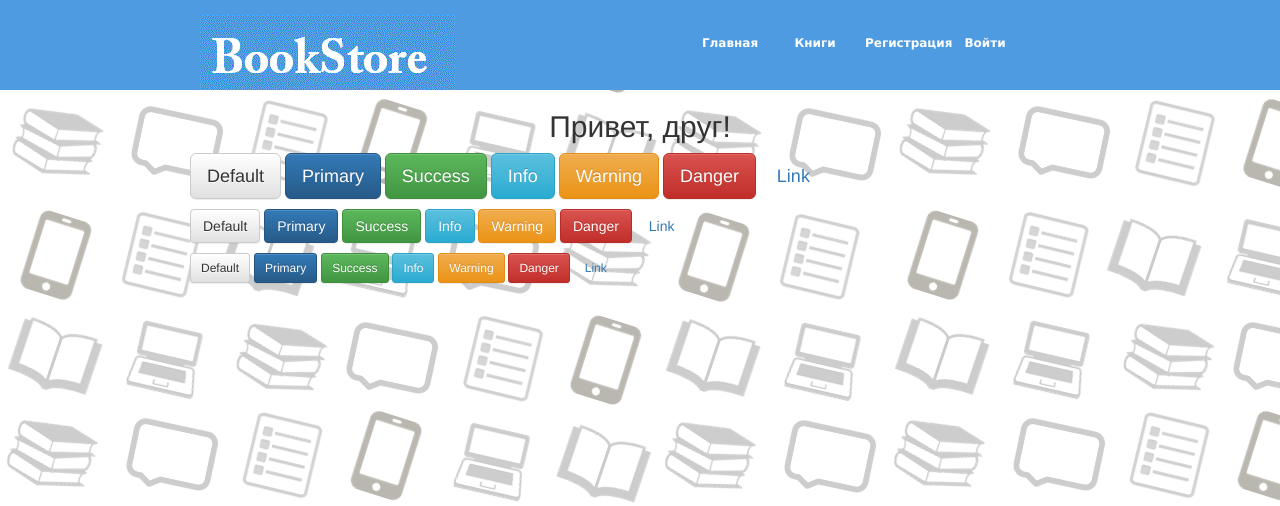
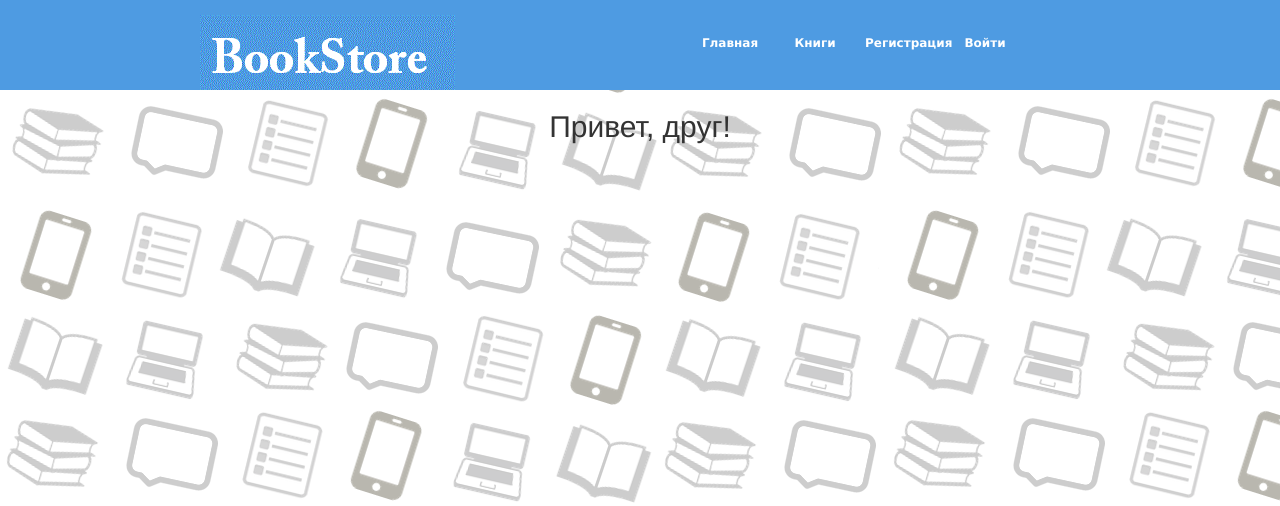
Before and after one commit to Lunthu/BookStore, a Django app: page / in a window 1280 px wide. Shown: the top 506 px of the page. Run offline with Django 3.2, Linux system fonts and the light colour scheme; some libraries are stand-ins or nearby versions.

Commit message:
Круто!

```diff
--- a/blog/templates/First.html
+++ b/blog/templates/First.html
@@ -11,31 +11,6 @@
 {% if user.is_anonymous %}
 <div class="center"><h2>Привет, друг!</h2></div>
 {% endif %}
-   <p>
-        <button type="button" class="btn btn-lg btn-default">Default</button>
-        <button type="button" class="btn btn-lg btn-primary">Primary</button>
-        <button type="button" class="btn btn-lg btn-success">Success</button>
-        <button type="button" class="btn btn-lg btn-info">Info</button>
-        <button type="button" class="btn btn-lg btn-warning">Warning</button>
-        <button type="button" class="btn btn-lg btn-danger">Danger</button>
-        <button type="button" class="btn btn-lg btn-link">Link</button>
-      </p>
-      <p>
-        <button type="button" class="btn btn-default">Default</button>
-        <button type="button" class="btn btn-primary">Primary</button>
-        <button type="button" class="btn btn-success">Success</button>
-        <button type="button" class="btn btn-info">Info</button>
-        <button type="button" class="btn btn-warning">Warning</button>
-        <button type="button" class="btn btn-danger">Danger</button>
-        <button type="button" class="btn btn-link">Link</button>
-      </p>
-      <p>
-        <button type="button" class="btn btn-sm btn-default">Default</button>
-        <button type="button" class="btn btn-sm btn-primary">Primary</button>
-        <button type="button" class="btn btn-sm btn-success">Success</button>
-        <button type="button" class="btn btn-sm btn-info">Info</button>
-        <button type="button" class="btn btn-sm btn-warning">Warning</button>
-        <button type="button" class="btn btn-sm btn-danger">Danger</button>
-        <button type="button" class="btn btn-sm btn-link">Link</button>
+
 
 {% endblock %}
--- a/blog/templates/Items.html
+++ b/blog/templates/Items.html
@@ -24,7 +24,7 @@
 <br>
 <div><b>Описание: </b>{{item.item_description}}</div>
 <br>
-<div class = "center"><a href="{% url 'create_order' item_id=item.id %}"><button type="button" class="btn btn-primary">Купить эту книгу!</button></a></div>
+<div class = "center"><a href="{% url 'create_order' item_id=item.id %}"><button type="button" class="btn btn-primary" name="item_id" value="{{ item.id }}">Купить эту книгу!</button></a></div>
 </div>
 
 
--- a/blog/templates/register.html
+++ b/blog/templates/register.html
@@ -9,7 +9,7 @@
 
 <div class="center">
 
-      < class="form-signin" role="form" action="", method="post">
+      <form class="form-signin" role="form" action="", method="post">
         <h2 class="form-signin-heading">Регистрация</h2>
          {% csrf_token %}
 
--- a/blog/views.py
+++ b/blog/views.py
@@ -4,7 +4,7 @@ from django.views.generic.base import View
 from blog.models import Orders, Items
 from blog.forms import RegistrationForm, BookForm, OrderForm
 from django.contrib.auth.models import User
-from django.http import HttpResponse, HttpResponseRedirect, JsonResponse
+from django.http import HttpResponse, HttpRequest, HttpResponseRedirect, JsonResponse
 from django.core.exceptions import ObjectDoesNotExist
 from django.contrib.auth.decorators import login_required
 
@@ -147,14 +147,25 @@ class OrderListView(TemplateView):
 
 
 class OrderCreate(CreateView):
+
+    # def dispatch(self, request, *args, **kwargs):
+    #     print(request)
+    #     print(kwargs)
+    #     return super().dispatch(request, *args, **kwargs)
+
     form_class = OrderForm
     success_url = '/orders/'
     template_name = 'order_create.html'
 
+    def get_context_data(self, **kwargs):
+
+        context = super().get_context_data(**kwargs)
+        context['item'] = Items.objects.get(id=self.kwargs['item_id'])
+        return context
+
     def form_valid(self, form):
-        Orders.objects.create(user_id=self.request.user, order_status = 'p', item_id = Items.objects.get(id=1), **form.cleaned_data)
+        Orders.objects.create(user_id=self.request.user, order_status='p', item_id=Items.objects.get(id=self.kwargs['item_id']), **form.cleaned_data)
         return redirect('/orders/')
-
 
 class OrderDetailsView(DetailView):
     model = Orders
--- a/victorlaputskyproject/settings.py
+++ b/victorlaputskyproject/settings.py
@@ -81,8 +81,8 @@ DATABASES = {
         'NAME': 'Project2',
         'HOST': 'localhost',
         'PORT': 5432,
-        'USER': 'Lunthu',
-        'PASSWORD': '123'
+        'USER': 'User1',
+        'PASSWORD': 'olp84dc_s7d'
     }
 }
 
--- a/victorlaputskyproject/urls.py
+++ b/victorlaputskyproject/urls.py
@@ -33,4 +33,4 @@ urlpatterns = [
     url(r'^login/$', views.LoginFormView.as_view(), name='login'),
     url(r'^logout/$', views.LogoutView.as_view(), name='logout'),
     url(r'^user/(?P<user_id>[0-9]+)/$', UserView.as_view(), name = 'user')
-]+ static(settings.MEDIA_URL, document_root=settings.MEDIA_ROOT)
+]+static(settings.MEDIA_URL, document_root=settings.MEDIA_ROOT)
```
Also changed, not shown: blog/templates/order_create.html (+9 -3 lines).
